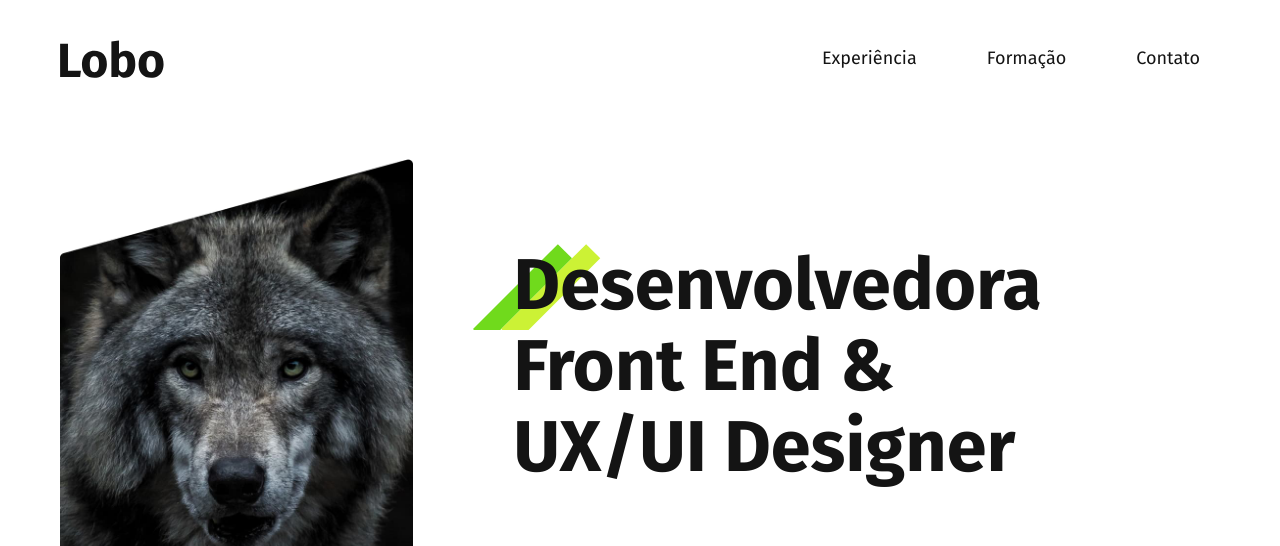
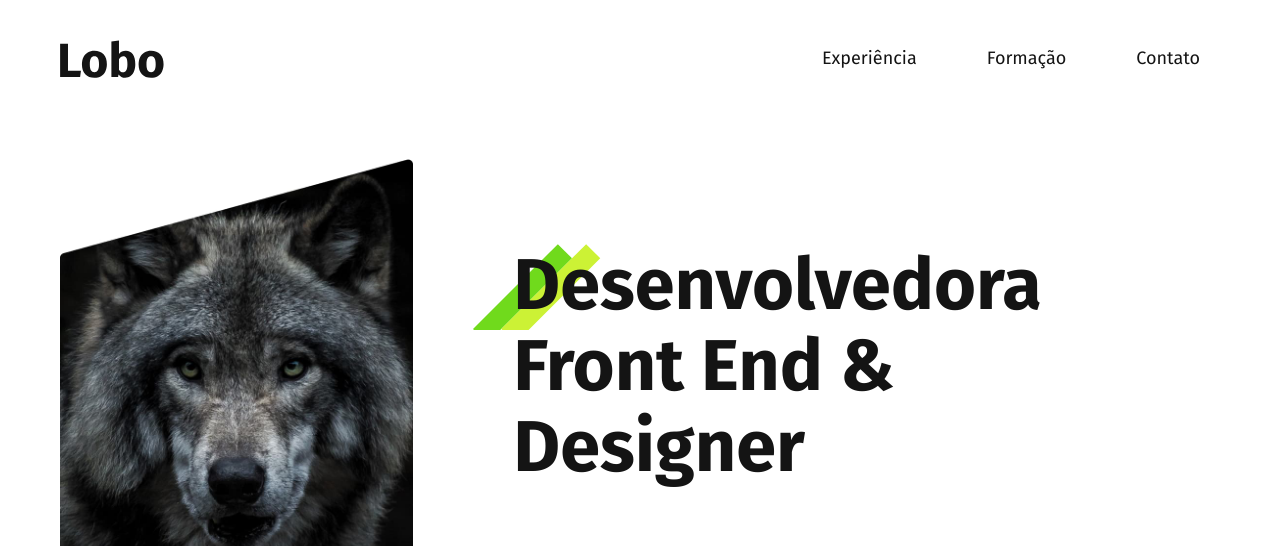
Before and after one commit to devbrunaluiza/devbrunaluiza.github.io, a plain HTML site: page index.html in a window 1280 px wide. Shown: the top 546 px of the page. Drawn offline with Linux system fonts and the light colour scheme.

Commit message:
mudança do título

```diff
--- a/index.html
+++ b/index.html
@@ -31,7 +31,7 @@
     <div class="introducao">
       <h1>Desenvolvedora <br>
         Front End & <br>
-        UX/UI Designer</h1>
+       Designer</h1>
       <p>Localizada no Rio Grande do Sul <img class=imgmate src="/img/cha-mate.png"></p>
     </div>
   </main>
```
